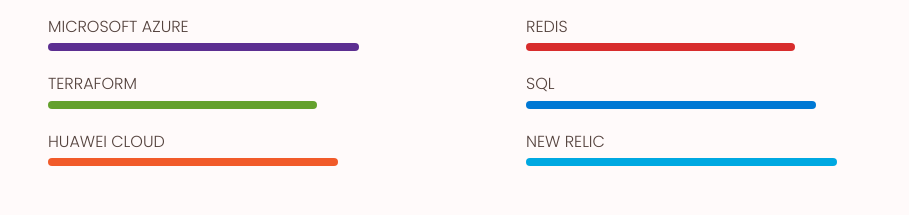
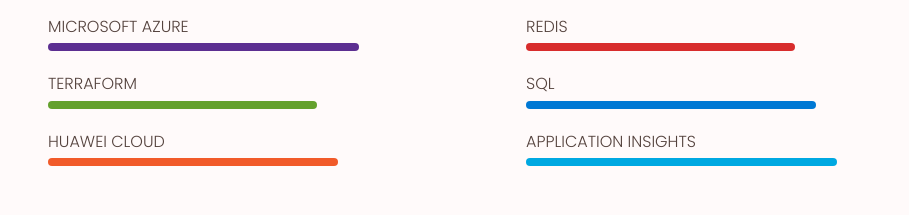
Before and after one commit to fatihaydnrepo/websitesi, a plain HTML site: page index.html in a window 1280 px wide. Shown: the part 1780-1995 px from the top of the page, without its empty margins (308-1217 px from the left). Drawn offline with nearby package versions, Linux system fonts and the light colour scheme.

Commit message:
Update index.html

```diff
--- a/index.html
+++ b/index.html
@@ -181,7 +181,7 @@
                         <div class="skills__bar skills__sql"></div>
                     </div>
                     <div class="skills__data">
-                        <span class="skills__name">New Relic</span>
+                        <span class="skills__name">Application Insights</span>
                         <div class="skills__bar skills__newrelic"></div>
                     </div>
                 </div>
```
